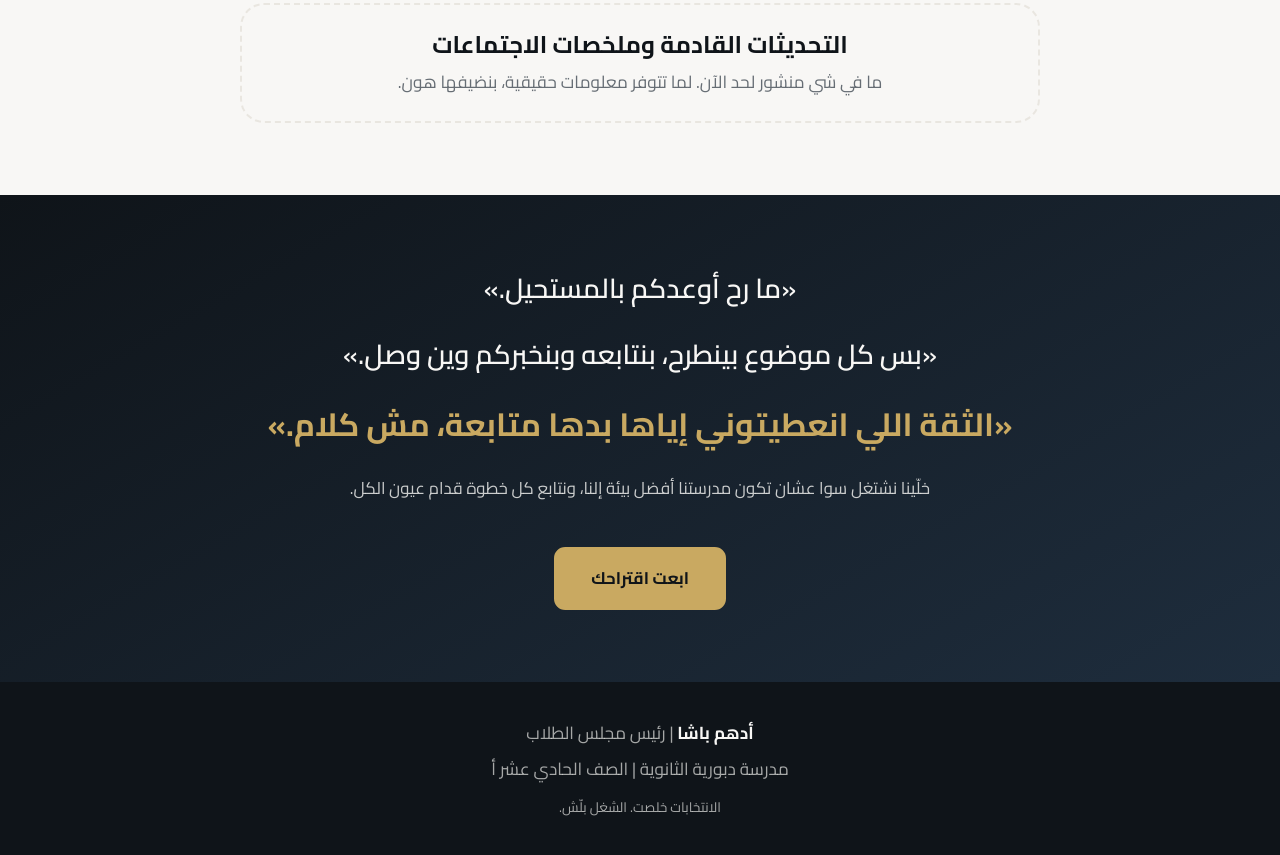
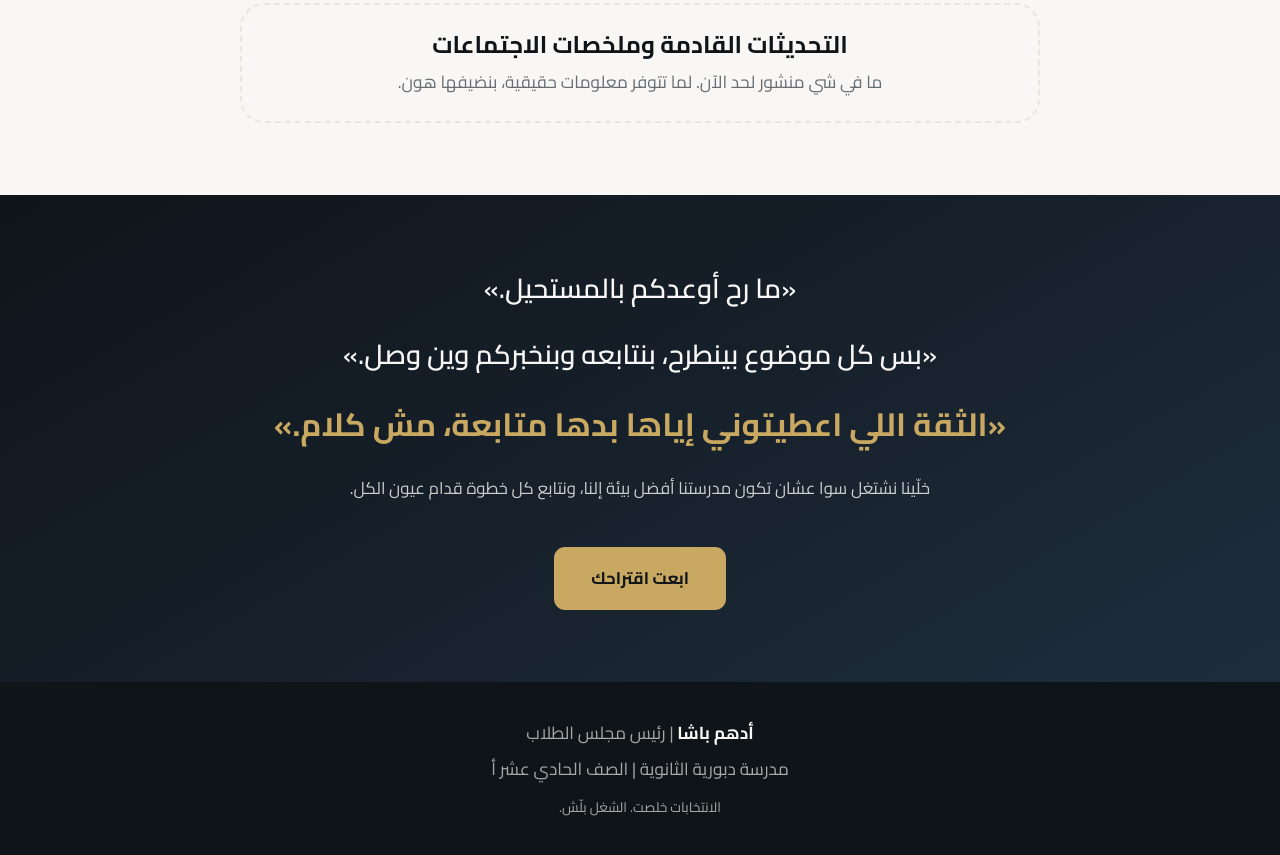
Before and after one commit to shadow4adam/campaign, a plain HTML site: page index.html in a window 1280 px wide. Shown: the part 3950-4805 px from the top of the page. Drawn offline with Linux system fonts and the light colour scheme.

Commit message:
Correct quote text in index.html

```diff
--- a/index.html
+++ b/index.html
@@ -1007,7 +1007,7 @@
         <div class="container">
             <div class="quote">«ما رح أوعدكم بالمستحيل.»</div>
             <div class="quote">«بس كل موضوع بينطرح، بنتابعه وبنخبركم وين وصل.»</div>
-            <div class="quote gold">«الثقة اللي انعطيتوني إياها بدها متابعة، مش كلام.»</div>
+            <div class="quote gold">«الثقة اللي اعطيتوني إياها بدها متابعة، مش كلام.»</div>
             <p class="description">
                 خلّينا نشتغل سوا عشان تكون مدرستنا أفضل بيئة إلنا، ونتابع كل خطوة قدام عيون الكل.
             </p>
```
